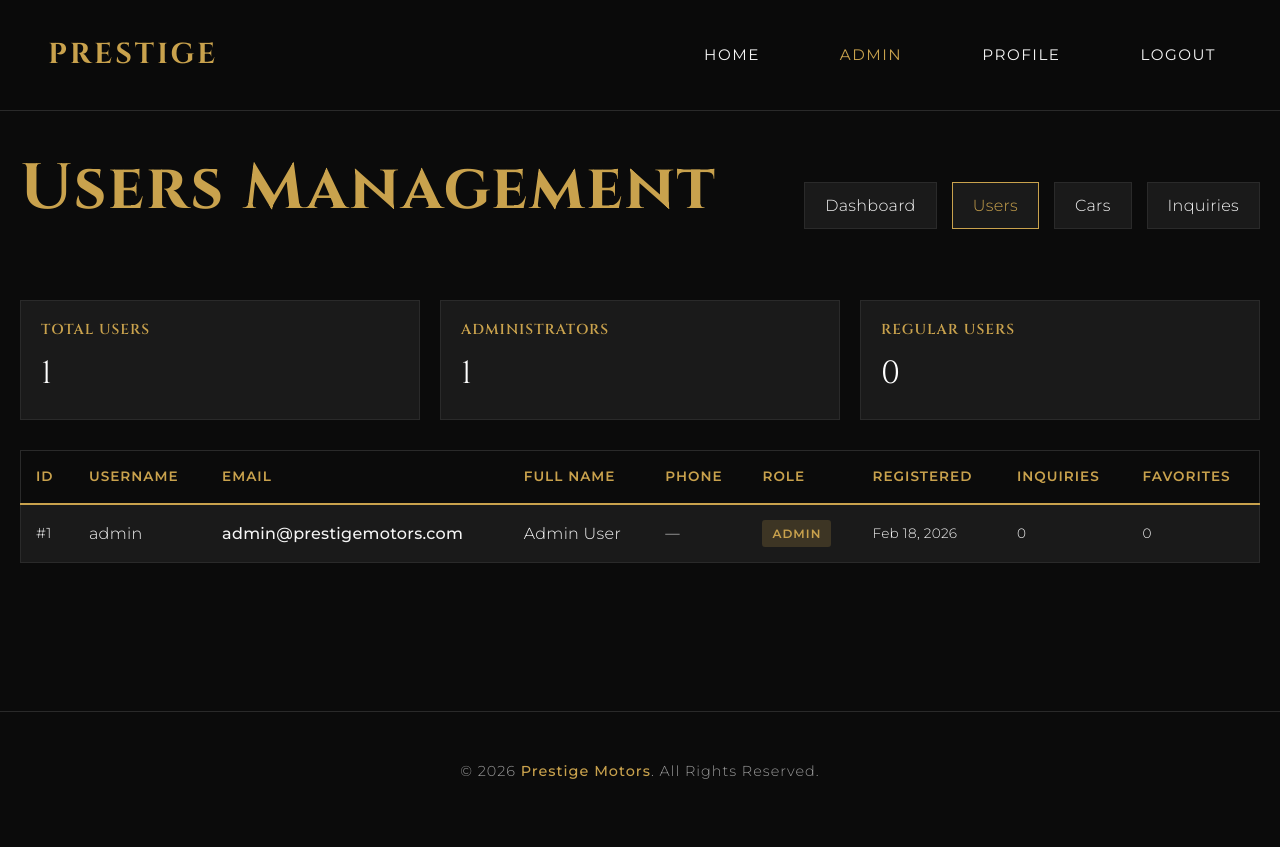
After one commit to Dinmukhamad/FrontendProject, a Flask app: page /admin/users in a window 1280 px wide. The commit adds this page. Run offline with Flask 3, Linux system fonts and the light colour scheme; a user stored in the database is signed in; data comes from the database, SQL or seed files in the repository; data that the repository does not hold is empty.

Commit message:
Добавлена страница просмотра пользователей в админ-панели

```diff
--- a/app.py
+++ b/app.py
@@ -792,6 +792,15 @@ def admin_inquiries():
     return render_template('admin/inquiries.html', inquiries=inquiries)
 
 
+@app.route('/admin/users')
+@login_required
+@admin_required
+def admin_users():
+    """Admin user management"""
+    users = User.query.order_by(User.created_at.desc()).all()
+    return render_template('admin/users.html', users=users)
+
+
 # ============================================
 # DATABASE INITIALIZATION
 # ============================================
--- a/templates/admin/cars.html
+++ b/templates/admin/cars.html
@@ -118,6 +118,7 @@
         <h1>Manage Cars</h1>
         <div class="admin-nav">
           <a href="{{ url_for('admin_dashboard') }}">Dashboard</a>
+          <a href="{{ url_for('admin_users') }}">Users</a>
           <a href="{{ url_for('admin_cars') }}" class="active">Cars</a>
           <a href="{{ url_for('admin_inquiries') }}">Inquiries</a>
         </div>
--- a/templates/admin/dashboard.html
+++ b/templates/admin/dashboard.html
@@ -133,6 +133,7 @@
         <h1>Admin Dashboard</h1>
         <div class="admin-nav">
           <a href="{{ url_for('admin_dashboard') }}" class="active">Dashboard</a>
+          <a href="{{ url_for('admin_users') }}">Users</a>
           <a href="{{ url_for('admin_cars') }}">Cars</a>
           <a href="{{ url_for('admin_inquiries') }}">Inquiries</a>
         </div>
--- a/templates/admin/inquiries.html
+++ b/templates/admin/inquiries.html
@@ -126,6 +126,7 @@
         <h1>Customer Inquiries</h1>
         <div class="admin-nav">
           <a href="{{ url_for('admin_dashboard') }}">Dashboard</a>
+          <a href="{{ url_for('admin_users') }}">Users</a>
           <a href="{{ url_for('admin_cars') }}">Cars</a>
           <a href="{{ url_for('admin_inquiries') }}" class="active">Inquiries</a>
         </div>
--- /dev/null
+++ b/templates/admin/users.html
@@ -0,0 +1,238 @@
+<!DOCTYPE html>
+<html lang="en">
+<head>
+  <meta charset="UTF-8">
+  <meta name="viewport" content="width=device-width, initial-scale=1.0">
+  <title>Users Management - PRESTIGE MOTORS</title>
+  <link rel="stylesheet" href="{{ url_for('static', filename='css/style.css') }}">
+  <style>
+    .admin-container {
+      max-width: 1400px;
+      margin: 0 auto;
+      padding: 40px 20px;
+    }
+    .admin-header {
+      display: flex;
+      justify-content: space-between;
+      align-items: center;
+      margin-bottom: 40px;
+      flex-wrap: wrap;
+      gap: 20px;
+    }
+    .admin-header h1 {
+      color: var(--color-gold);
+    }
+    .admin-nav {
+      display: flex;
+      gap: 15px;
+      flex-wrap: wrap;
+    }
+    .admin-nav a {
+      padding: 10px 20px;
+      background: var(--color-dark-gray);
+      border: 1px solid var(--color-medium-gray);
+      color: var(--color-off-white);
+      transition: all 0.3s ease;
+      text-decoration: none;
+    }
+    .admin-nav a:hover, .admin-nav a.active {
+      border-color: var(--color-gold);
+      color: var(--color-gold);
+    }
+    .users-table {
+      width: 100%;
+      background: var(--color-dark-gray);
+      border: 1px solid var(--color-medium-gray);
+      border-collapse: collapse;
+      overflow-x: auto;
+    }
+    .users-table th {
+      background: var(--color-black);
+      color: var(--color-gold);
+      padding: 15px;
+      text-align: left;
+      font-weight: 600;
+      text-transform: uppercase;
+      font-size: 0.85rem;
+      letter-spacing: 1px;
+      border-bottom: 2px solid var(--color-gold);
+    }
+    .users-table td {
+      padding: 15px;
+      border-bottom: 1px solid var(--color-medium-gray);
+      color: var(--color-off-white);
+    }
+    .users-table tr:hover {
+      background: rgba(201, 162, 77, 0.05);
+    }
+    .users-table tr:last-child td {
+      border-bottom: none;
+    }
+    .user-id {
+      color: var(--color-light-gray);
+      font-size: 0.9rem;
+    }
+    .user-email {
+      color: var(--color-white);
+      font-weight: 500;
+    }
+    .user-name {
+      color: var(--color-off-white);
+    }
+    .user-phone {
+      color: var(--color-light-gray);
+      font-size: 0.9rem;
+    }
+    .user-date {
+      color: var(--color-light-gray);
+      font-size: 0.85rem;
+    }
+    .admin-badge {
+      display: inline-block;
+      padding: 4px 10px;
+      background: rgba(201, 162, 77, 0.2);
+      color: var(--color-gold);
+      border-radius: 3px;
+      font-size: 0.75rem;
+      text-transform: uppercase;
+      letter-spacing: 1px;
+      font-weight: 600;
+    }
+    .stats-info {
+      display: flex;
+      gap: 20px;
+      margin-bottom: 30px;
+      flex-wrap: wrap;
+    }
+    .stat-box {
+      background: var(--color-dark-gray);
+      border: 1px solid var(--color-medium-gray);
+      padding: 20px;
+      flex: 1;
+      min-width: 200px;
+    }
+    .stat-box h3 {
+      color: var(--color-gold);
+      font-size: 0.9rem;
+      text-transform: uppercase;
+      letter-spacing: 1px;
+      margin-bottom: 10px;
+    }
+    .stat-box .number {
+      font-size: 2rem;
+      color: var(--color-white);
+      font-family: var(--font-heading);
+    }
+    .empty-state {
+      text-align: center;
+      padding: 60px 20px;
+      color: var(--color-light-gray);
+    }
+    @media (max-width: 768px) {
+      .users-table {
+        font-size: 0.85rem;
+      }
+      .users-table th,
+      .users-table td {
+        padding: 10px 8px;
+      }
+      .admin-header {
+        flex-direction: column;
+        align-items: flex-start;
+      }
+    }
+  </style>
+</head>
+<body>
+  <header>
+    <nav>
+      <a href="{{ url_for('index') }}" class="logo">PRESTIGE</a>
+      <ul class="nav-links">
+        <li><a href="{{ url_for('index') }}">Home</a></li>
+        <li><a href="{{ url_for('admin_dashboard') }}" class="active">Admin</a></li>
+        <li><a href="{{ url_for('profile') }}">Profile</a></li>
+        <li><a href="{{ url_for('logout') }}">Logout</a></li>
+      </ul>
+    </nav>
+  </header>
+
+  <main>
+    <div class="admin-container">
+      <div class="admin-header">
+        <h1>Users Management</h1>
+        <div class="admin-nav">
+          <a href="{{ url_for('admin_dashboard') }}">Dashboard</a>
+          <a href="{{ url_for('admin_users') }}" class="active">Users</a>
+          <a href="{{ url_for('admin_cars') }}">Cars</a>
+          <a href="{{ url_for('admin_inquiries') }}">Inquiries</a>
+        </div>
+      </div>
+
+      <div class="stats-info">
+        <div class="stat-box">
+          <h3>Total Users</h3>
+          <div class="number">{{ users|length }}</div>
+        </div>
+        <div class="stat-box">
+          <h3>Administrators</h3>
+          <div class="number">{{ users|selectattr('is_admin', 'equalto', True)|list|length }}</div>
+        </div>
+        <div class="stat-box">
+          <h3>Regular Users</h3>
+          <div class="number">{{ users|rejectattr('is_admin', 'equalto', True)|list|length }}</div>
+        </div>
+      </div>
+
+      {% if users %}
+      <div style="overflow-x: auto;">
+        <table class="users-table">
+          <thead>
+            <tr>
+              <th>ID</th>
+              <th>Username</th>
+              <th>Email</th>
+              <th>Full Name</th>
+              <th>Phone</th>
+              <th>Role</th>
+              <th>Registered</th>
+              <th>Inquiries</th>
+              <th>Favorites</th>
+            </tr>
+          </thead>
+          <tbody>
+            {% for user in users %}
+            <tr>
+              <td class="user-id">#{{ user.id }}</td>
+              <td class="user-name">{{ user.username }}</td>
+              <td class="user-email">{{ user.email }}</td>
+              <td class="user-name">{{ user.full_name or '—' }}</td>
+              <td class="user-phone">{{ user.phone or '—' }}</td>
+              <td>
+                {% if user.is_admin %}
+                  <span class="admin-badge">Admin</span>
+                {% else %}
+                  <span style="color: var(--color-light-gray);">User</span>
+                {% endif %}
+              </td>
+              <td class="user-date">{{ user.created_at.strftime('%b %d, %Y') }}</td>
+              <td class="user-date">{{ user.inquiries|length }}</td>
+              <td class="user-date">{{ user.favorites|length }}</td>
+            </tr>
+            {% endfor %}
+          </tbody>
+        </table>
+      </div>
+      {% else %}
+      <div class="empty-state">
+        <h3>No users found</h3>
+        <p>There are no users registered yet.</p>
+      </div>
+      {% endif %}
+    </div>
+  </main>
+
+  <footer>
+    <p>&copy; 2026 <span class="gold-text">Prestige Motors</span>. All Rights Reserved.</p>
+  </footer>
+</body>
+</html>
```
